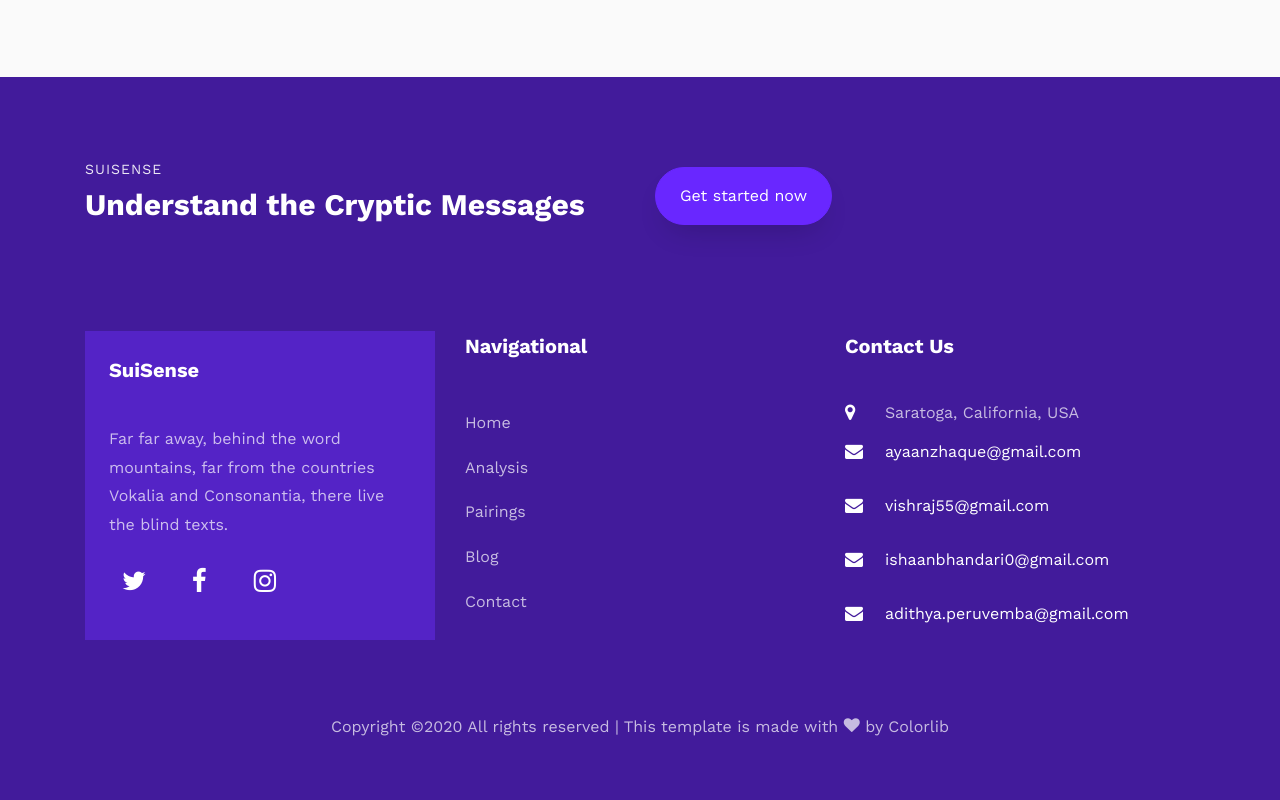
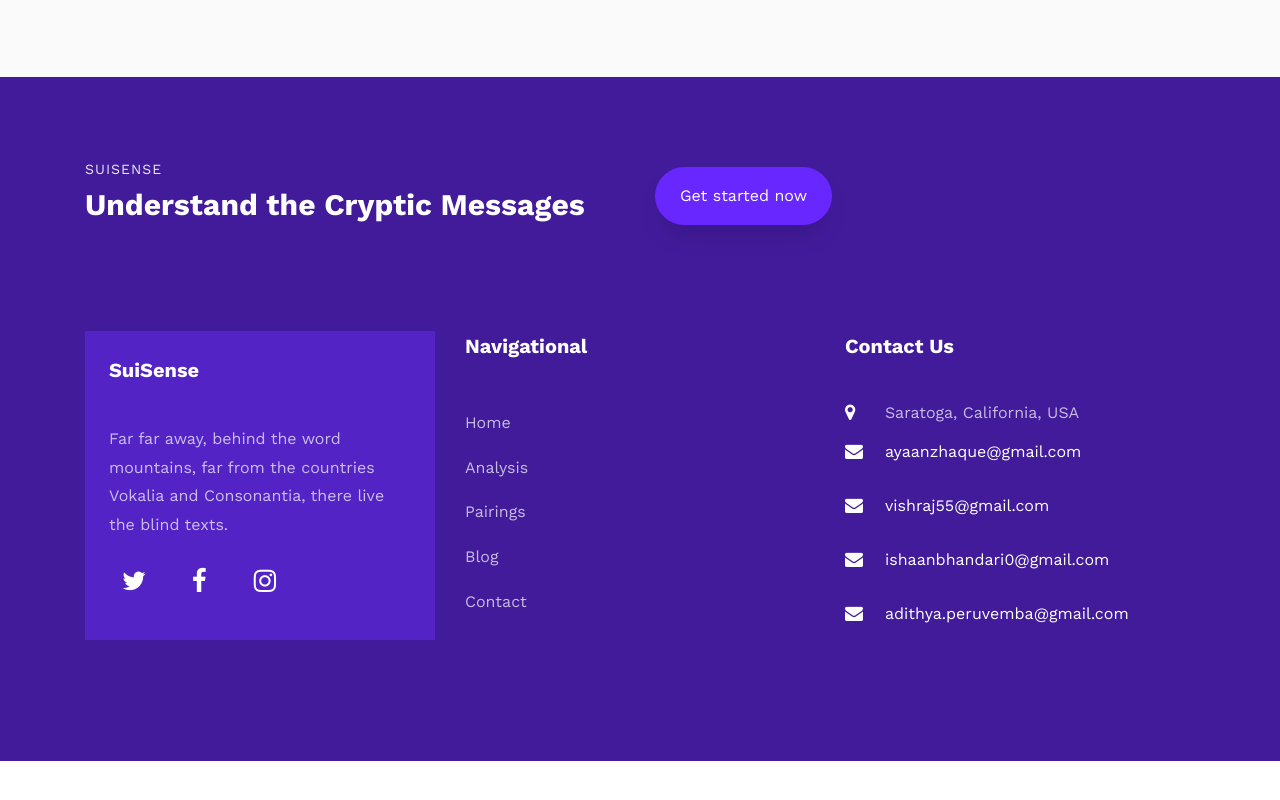
Before and after one commit to ayaanzhaque/SuiSense, a plain HTML site: page index.html in a window 1280 px wide. Shown: the part 4270-5070 px from the top of the page. After the commit the page ends 5031 px from the top, so only its background shows below. Drawn offline with nearby package versions, Linux system fonts and the light colour scheme; some packages are replaced by stand-ins of ours; files whose address does not match are found by name.

Commit message:
edited footer

```diff
--- a/index.html
+++ b/index.html
@@ -432,14 +432,6 @@
             </div>
           </div>
         </div>
-        <div class="row">
-          <div class="col-md-12 text-center">
-
-            <p><!-- Link back to Colorlib can't be removed. Template is licensed under CC BY 3.0. -->
-  Copyright &copy;<script>document.write(new Date().getFullYear());</script> All rights reserved | This template is made with <i class="icon-heart" aria-hidden="true"></i> by <a href="https://colorlib.com" target="_blank">Colorlib</a>
-  <!-- Link back to Colorlib can't be removed. Template is licensed under CC BY 3.0. --></p>
-          </div>
-        </div>
       </div>
     </footer>
 
```
